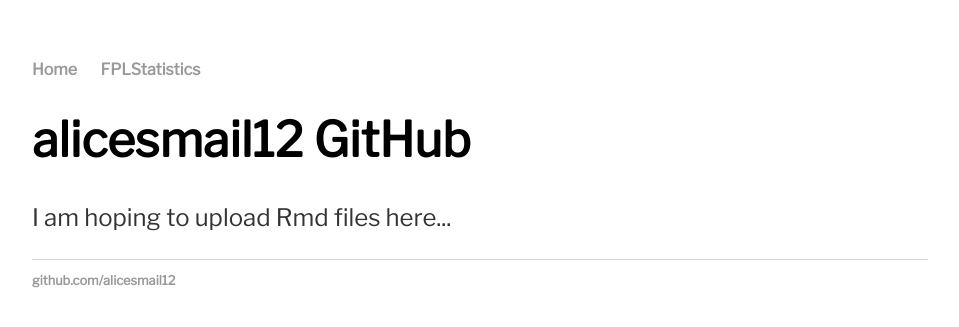
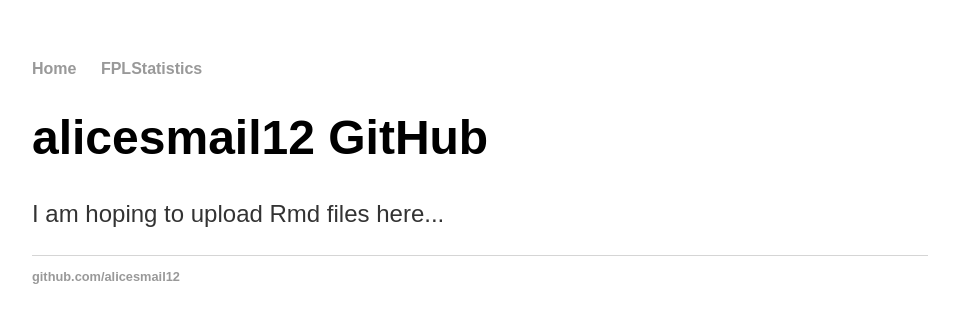
Before and after one commit to alicesmail12/alicesmail12.github.io, a Jekyll site: the page built from index.html, in a window 1280 px wide. Shown: the top 327 px of the page, without its empty margins (160-1119 px from the left). Built offline with Jekyll 4.4.1, drawn with Linux system fonts in a browser that asks for light colours; some web fonts are replaced.

Commit message:
Update default.html

```diff
--- a/_layouts/default.html
+++ b/_layouts/default.html
@@ -1,7 +1,7 @@
 <!DOCTYPE html>
 	<html>
 		<head>
-			<link rel="stylesheet" href="https://fonts.googleapis.com/css?family=Libre+Franklin">
+			<link rel="stylesheet" href="https://fonts.googleapis.com/css?family=Radio+Canada+Big">
 			<title>{{ page.title }}</title>
 			<!-- link to main stylesheet -->
 			<link rel="stylesheet" type="text/css" href="/css/main.css">
```
